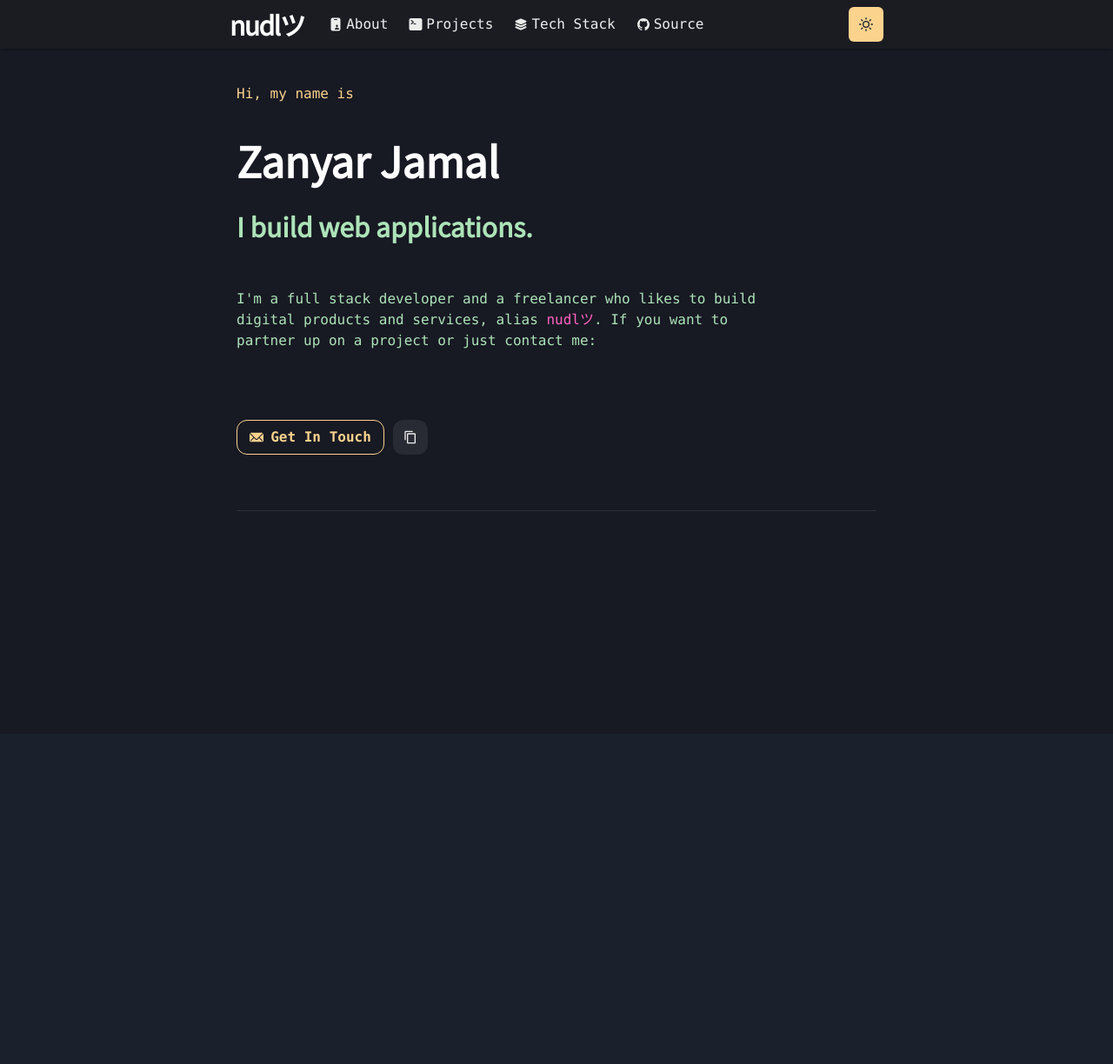
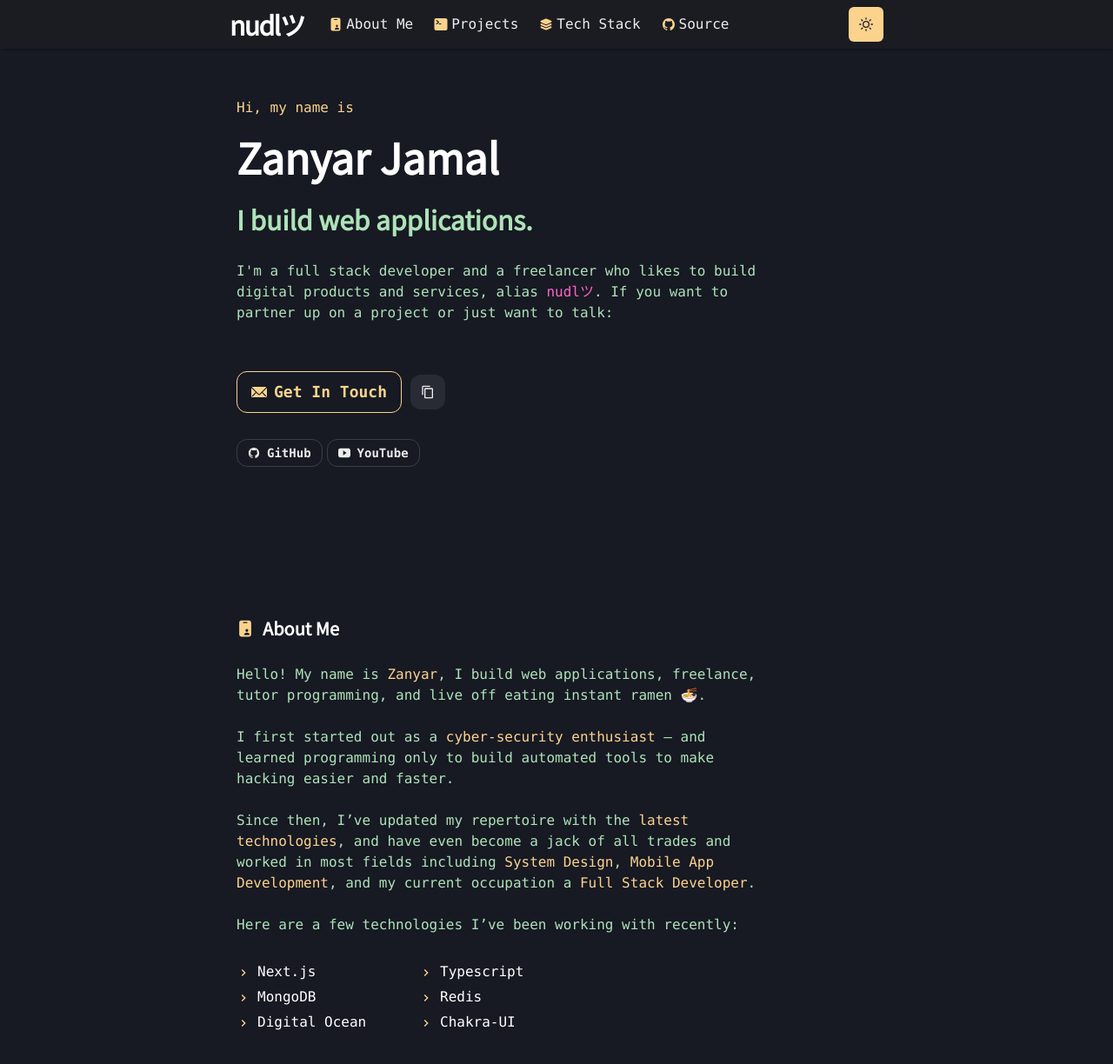
Before and after one commit to zany-ar/nudl.tech, a Next.js app: page / in a window 1280 px wide. Shown: the top 1224 px of the page at 87% size. Before the commit the page ends 844 px from the top, so only its background shows below. Built offline with nearby package versions, Linux system fonts and the light colour scheme.

Commit message:
added about-me

```diff
--- a/src/components/Main.tsx
+++ b/src/components/Main.tsx
@@ -6,7 +6,7 @@ export const Main = (props: StackProps) => (
     spacing="1.5rem"
     width="100%"
     maxWidth="48rem"
-    pt="6rem"
+    pt="7rem"
     px="1rem"
     {...props}
   />
--- a/src/components/Navbar.tsx
+++ b/src/components/Navbar.tsx
@@ -11,14 +11,14 @@ import {
   MenuList,
   MenuButton,
   IconButton,
-  useColorModeValue
+  useColorModeValue,
+  Text
 } from '@chakra-ui/react'
 import { HamburgerIcon } from '@chakra-ui/icons'
 import { DarkModeSwitch } from './DarkModeSwitch'
 import { IoIdCard, IoInformationSharp, IoLayers, IoLogoGithub, IoTerminal } from 'react-icons/io5'
 
 const LinkItem = ({ href, path, target, children, ...props }) => {
-  const active = path === href
   const inactiveColor = useColorModeValue('gray200', 'whiteAlpha.900')
   return (
     <NextLink href={href} passHref scroll={false}>
@@ -74,14 +74,14 @@ const Navbar = props => {
         >
           <LinkItem
             target="_self"
-            href="/#"
+            href="/#about-me"
             path={path}
             display="inline-flex"
             alignItems="center"
             style={{ gap: 4 }}
             pl={2}>
-            <IoIdCard />
-            About
+            <Text color={"helper"}><IoIdCard /></Text>
+            About Me
           </LinkItem>
           <LinkItem
             target="_self"
@@ -91,7 +91,7 @@ const Navbar = props => {
             alignItems="center"
             style={{ gap: 4 }}
             pl={2}>
-            <IoTerminal />
+            <Text color={"helper"}><IoTerminal /></Text>
             Projects
           </LinkItem>
           <LinkItem
@@ -102,7 +102,7 @@ const Navbar = props => {
             alignItems="center"
             style={{ gap: 4 }}
             pl={2}>
-            <IoLayers />
+            <Text color={"helper"}><IoLayers /></Text>
             Tech Stack
           </LinkItem>
           <LinkItem
@@ -114,7 +114,7 @@ const Navbar = props => {
             style={{ gap: 4 }}
             pl={2}
           >
-            <IoLogoGithub />
+            <Text color={"helper"}><IoLogoGithub /></Text>
             Source
           </LinkItem>
         </Stack>
@@ -131,8 +131,8 @@ const Navbar = props => {
                 aria-label="Options"
               />
               <MenuList>
-                <NextLink href="/#about" passHref>
-                  <MenuItem as={Link}>About</MenuItem>
+                <NextLink href="/#about-me" passHref>
+                  <MenuItem as={Link}>About Me</MenuItem>
                 </NextLink>
                 <NextLink href="/#projects" passHref>
                   <MenuItem as={Link}>Projects</MenuItem>
--- a/src/pages/index.tsx
+++ b/src/pages/index.tsx
@@ -8,34 +8,50 @@ import {
   Box,
   Tooltip,
   Divider,
+  UnorderedList,
+  ListItem,
+  ListIcon,
+  List,
 } from '@chakra-ui/react'
-import { CheckCircleIcon, CopyIcon, EmailIcon, LinkIcon } from '@chakra-ui/icons'
+import { CheckCircleIcon, ChevronRightIcon, CopyIcon, EmailIcon, LinkIcon } from '@chakra-ui/icons'
 import { Container } from '../components/Container'
 import { Main } from '../components/Main'
 import { Footer } from '../components/Footer'
 import Navbar from '../components/Navbar'
 import NextLink from 'next/link'
 import { email } from '../../details'
+import { IoIdCard, IoLogoGithub, IoLogoYoutube } from 'react-icons/io5'
+
+
+const Helper = (props) => (
+  <Text color={'helper'} as='span' {...props} />
+)
+
 
 const Index = () => {
-  const helper = useColorModeValue('orange.700', 'orange.200')
-  const link = useColorModeValue('#ffffff40', '#20202380');
   return (
     <Container>
       <Navbar />
       <Main>
-        {/* About Me */}
-        <Text color={helper} fontFamily={'mono'}>
+
+        {/* Intro */}
+
+        <Box>
+          <Text color={'helper'} fontFamily={'mono'}>
             Hi, my name is
           </Text>
-        <Heading as='h1' size={'2xl'} mt='16px !important' >
+          <Heading as='h1' size={'2xl'} mt='20px !important' >
             Zanyar Jamal
           </Heading>
-        <Heading as='h1' color={'text'} size={'lg'} mt='10px !important' >
+          <Heading as='h1' color={'text'} size={'lg'} mt='30px !important' >
             I build web applications.
           </Heading>
           <Text color="text" maxW={'600px'} mt='30px !important'>
-          I'm a full stack developer and a freelancer who likes to build digital products and services, alias <NextLink href={'https://github.com/0xCN/'} passHref><Link>nudlツ</Link></NextLink>. If you want to partner up on a project or just contact me:
+            I'm a full stack developer and a freelancer who likes to build digital products and services, alias {' '}
+            <NextLink href={'https://github.com/0xCN/'} passHref>
+              <Link>nudlツ</Link>
+            </NextLink>.
+            If you want to partner up on a project or just want to talk:
           </Text>
           <Box mt={'55px !important'}>
             <Button
@@ -45,8 +61,9 @@ const Index = () => {
               variant="outline"
               colorScheme="orange"
               rounded="button"
-            width="170px"
+              width="190px"
               leftIcon={<EmailIcon />}
+              size={'lg'}
             >
               Get In Touch
             </Button>
@@ -55,17 +72,94 @@ const Index = () => {
                 variant={'solid'}
                 width="40px"
                 aria-label="Copy Email"
-              onClick={() => { navigator.clipboard.writeText(email) }}
+                onClick={() => navigator.clipboard.writeText(email)}
                 rounded="button"
                 ml="10px" >
                 <CopyIcon />
               </IconButton>
             </Tooltip>
           </Box>
-        <Divider mt={'40px !important'} />
+          <Box mt={'30px !important'}>
+            <Button
+              mr={"5px"}
+              as={'a'}
+              href="https://github.com/0xCN"
+              variant={'outline'}
+              rounded={'button'}
+              leftIcon={<IoLogoGithub />}
+              size="sm"
+              target={"_blank"}
+            >
+              GitHub
+            </Button>
+            <Button
+              as={'a'}
+              href="https://www.youtube.com/channel/UCjHuPi8CE4U_5BbnpyYvjQg"
+              variant={'outline'}
+              rounded={'button'}
+              leftIcon={<IoLogoYoutube />}
+              size="sm"
+              target={"_blank"}
+            >
+              YouTube
+            </Button>
+          </Box>
+        </Box>
+
+        {/* About Me */}
+
+        <Box textAlign={'left'} mt={'150px !important'}>
+          <Heading as='h1' size={'md'} alignItems='center' display="inline-flex">
+            <Text color={"helper"} mr='10px'><IoIdCard /></Text> About Me
+          </Heading>
+          <br />
+          <br />
+          <Text color="text" maxW={'600px'}>
+            Hello! My name is <Helper>Zanyar</Helper>, I build web applications, freelance, tutor programming, and live off eating instant ramen 🍜.
+            <br />
+            <br />
+            I first started out as a <Helper>cyber-security enthusiast</Helper> — and learned programming only to build automated tools to make hacking easier and faster.
+            <br />
+            <br />
+            Since then, I’ve updated my repertoire with the <Helper>latest technologies</Helper>, and have even become a jack of all trades and worked in most fields including {' '}
+            <Helper>System Design</Helper>, <Helper>Mobile App Development</Helper>, and my current occupation a <Helper>Full Stack Developer</Helper>.
+            <br />
+            <br />
+            Here are a few technologies I’ve been working with recently:
+          </Text>
+          <Box mt={'30px'}>
+            <List display={'grid'} gap={'5px 10px'} gridTemplateColumns={'repeat(2, minmax(100px, 200px))'} >
+              <ListItem>
+                <ListIcon as={ChevronRightIcon} color="helper" />
+                Next.js
+              </ListItem>
+              <ListItem>
+                <ListIcon as={ChevronRightIcon} color="helper" />
+                Typescript
+              </ListItem>
+              <ListItem>
+                <ListIcon as={ChevronRightIcon} color="helper" />
+                MongoDB
+              </ListItem>
+              <ListItem>
+                <ListIcon as={ChevronRightIcon} color="helper" />
+                Redis
+              </ListItem>
+              <ListItem>
+                <ListIcon as={ChevronRightIcon} color="helper" />
+                Digital Ocean
+              </ListItem>
+              <ListItem>
+                <ListIcon as={ChevronRightIcon} color="helper" />
+                Chakra-UI
+              </ListItem>
+            </List>
+          </Box>
+        </Box>
+
+
+        <Footer></Footer>
       </Main>
-      <Footer>
-      </Footer>
     </Container>
   )
 }
--- a/src/theme.tsx
+++ b/src/theme.tsx
@@ -18,6 +18,10 @@ const theme = extendTheme({
         default: '#FF0080',
         _dark: '#fbec8f',
       },
+      helper: {
+        default: 'orange.700',
+        _dark: 'orange.200',
+      },
     },
     radii: {
       button: '12px',
@@ -32,7 +36,7 @@ const theme = extendTheme({
     }
   },
   colors: {
-    black: '#16161D',
+    black: '#16161D'
   },
   fonts,
 })
```
Lines whose indentation alone changed are shown as unchanged.
